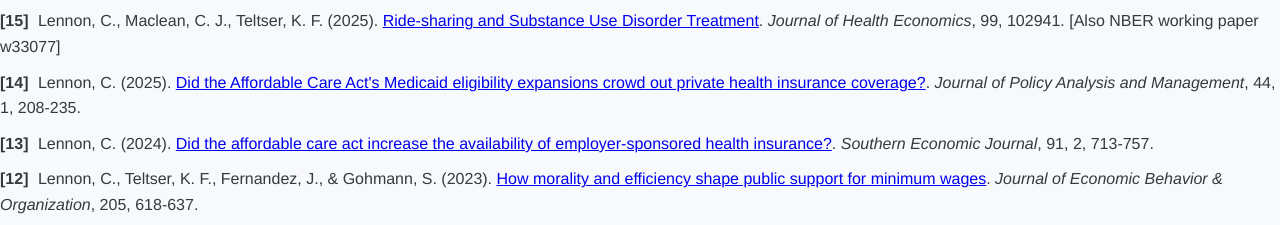
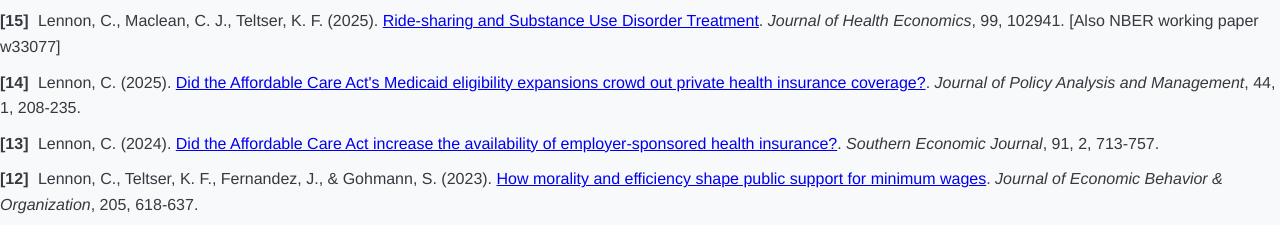
Before and after one commit to conorjlennon/mysite, a plain HTML site: page index.html in a window 1280 px wide. Shown: the part 960-1185 px from the top of the page. Drawn offline with Linux system fonts and the light colour scheme.

Commit message:
Update index.html

```diff
--- a/index.html
+++ b/index.html
@@ -149,7 +149,7 @@ gtag('config', 'G-166Q0NFBYE');
         Lennon, C. (2025). <a href="JPAM Crowdout.pdf" target="_blank" type="application/pdf">Did the Affordable Care Act's Medicaid eligibility expansions crowd out private health insurance coverage?</a>. <i>Journal of Policy Analysis and Management</i>, 44, 1, 208-235.
     </li>
           <li>
-        Lennon, C. (2024). <a href="SEJ Employer Mandate.pdf" target="_blank" type="application/pdf">Did the affordable care act increase the availability of employer‐sponsored health insurance?</a>. <i>Southern Economic Journal</i>, 91, 2, 713-757.
+        Lennon, C. (2024). <a href="SEJ Employer Mandate.pdf" target="_blank" type="application/pdf">Did the Affordable Care Act increase the availability of employer‐sponsored health insurance?</a>. <i>Southern Economic Journal</i>, 91, 2, 713-757.
     </li>
         <li>
         Lennon, C., Teltser, K. F., Fernandez, J., & Gohmann, S. (2023). <a href="JEBO Morality.pdf" target="_blank" type="application/pdf">How morality and efficiency shape public support for minimum wages</a>. <i>Journal of Economic Behavior & Organization</i>, 205, 618-637.
```
